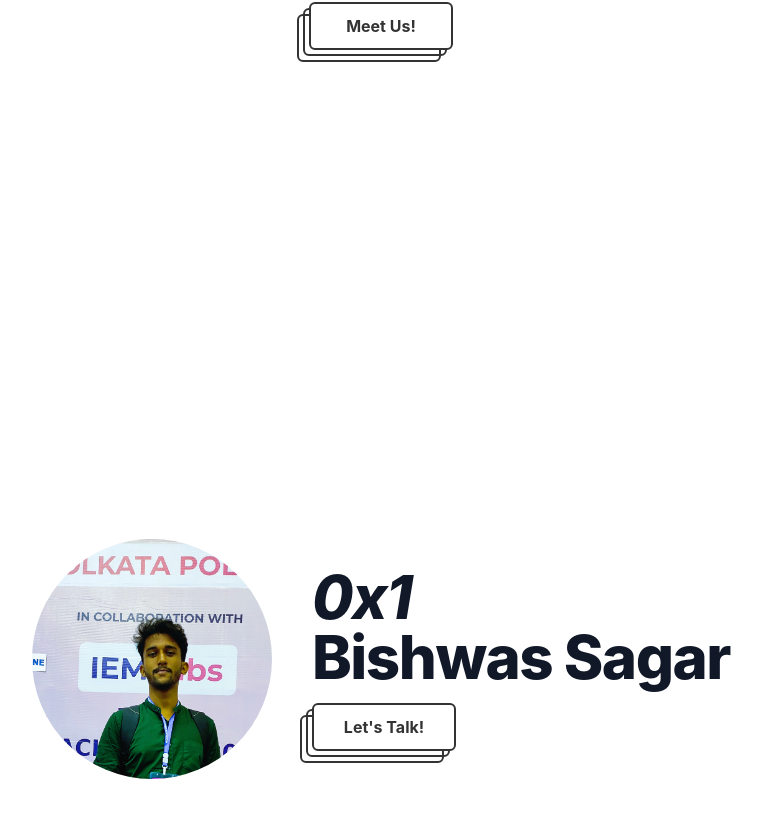
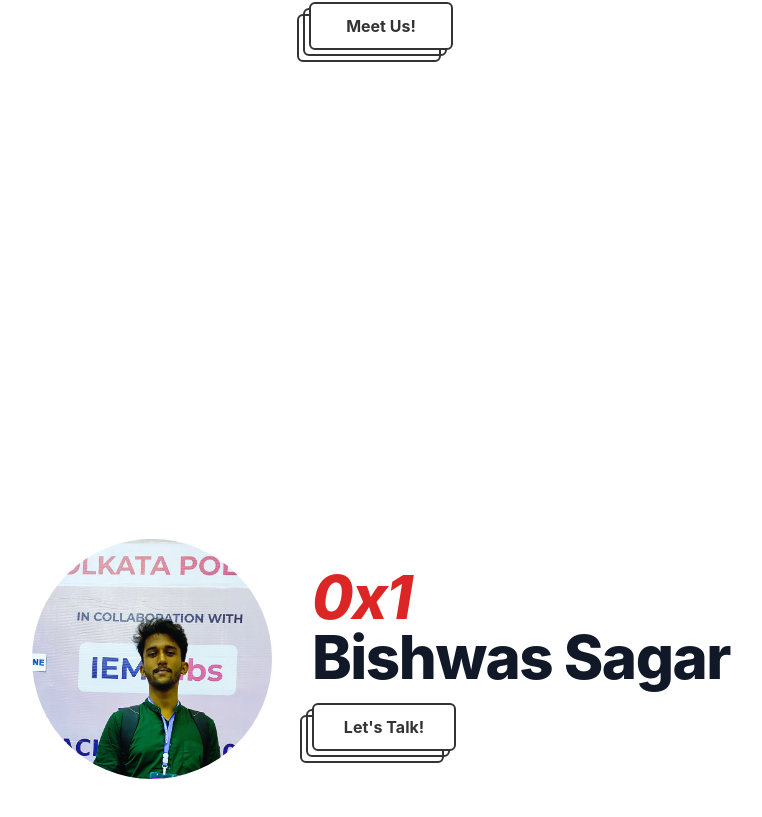
Before and after one commit to bishwassagar/nottheroot, a React (Vite) app: page / in a window 1280 px wide. Shown: the part 541-1358 px from the top of the page, without its empty margins (259-1021 px from the left). Built offline with nearby package versions, Linux system fonts and the light colour scheme.

Commit message:
update ranking

```diff
--- a/src/components/cards/Cards.jsx
+++ b/src/components/cards/Cards.jsx
@@ -12,7 +12,7 @@ function Cards() {
 
         <div>
           <h1 className="mb-4 text-4xl font-extrabold leading-none tracking-tight text-gray-900 md:text-5xl lg:text-6xl dark:text-white">
-            <i>0x1</i><br/> Bishwas Sagar
+            <i><span className="text-red-600 dark:text-red-500">0x1</span></i><br/> Bishwas Sagar
           </h1>
           <a
             href="https://www.linkedin.com/in/bishwassagar/"
```
